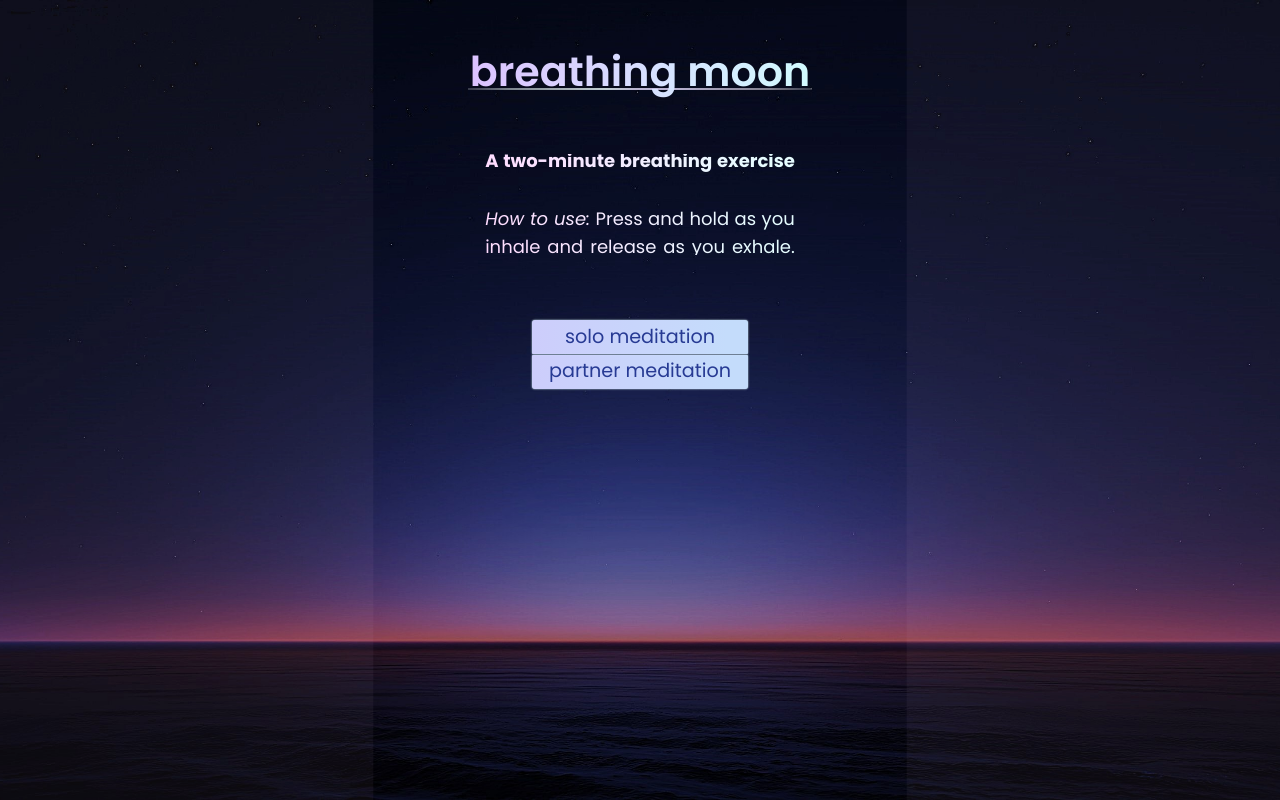
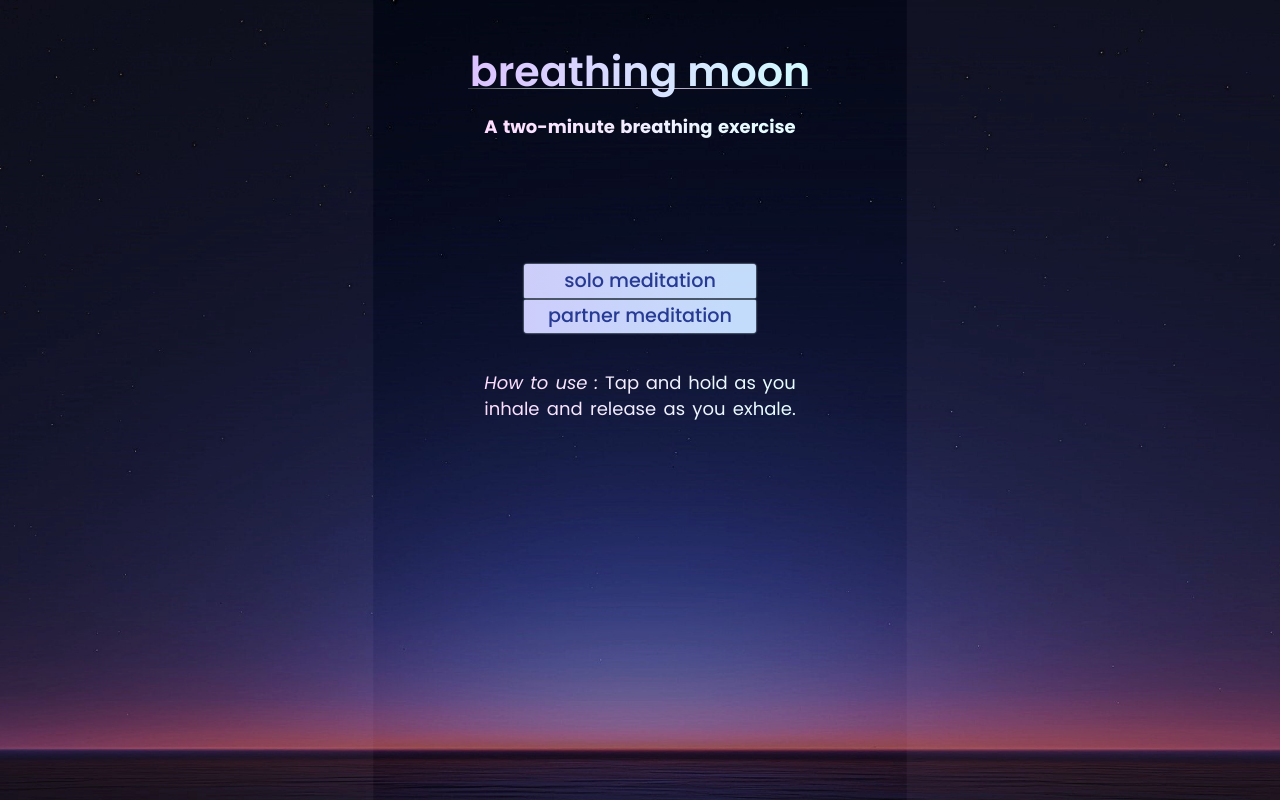
Before and after one commit to philshams/breathe, a Flask app: page / in a window 1280 px wide. Run offline with Flask 3, Linux system fonts and the light colour scheme; some libraries are stand-ins or nearby versions.

Commit message:
cosmetic/text updates

```diff
--- a/templates/daily.html
+++ b/templates/daily.html
@@ -146,7 +146,12 @@
                 meditationCanvas.width = window.innerWidth;
                 meditationCanvas.height = window.innerHeight;
                 x_pos = meditationCanvas.width / 2;
-                screen_size_factor = (window.innerHeight / 2100) / 0.5;
+                if (mode == "solo") {
+                    screen_size_factor = 1.2 * (window.innerHeight / 2200) / 0.5;
+                } else {
+                    screen_size_factor = (window.innerHeight / 2200) / 0.5;
+                }
+
                 circle_client.x = x_pos;
                 circle_server.x = x_pos;
             }
@@ -224,10 +229,12 @@
                     }
 
                     if (mode == "pair") {
-                        const titan_server = document.getElementById("titan_server");
+                        const moon_partner = document.getElementById("moon_partner");
+                        const moon_partner2 = document.getElementById("moon_partner2");
                         const moon_client = document.getElementById("moon_client");
                         adjust_image(moon_client, circle_client, 1.75, 1.0)
-                        adjust_image(titan_server, circle_server, -1.75, 1.1)
+                        adjust_image(moon_partner, circle_server, -1.75, 1.1)
+                        adjust_image(moon_partner2, circle_server, -1.75, 1.1)
 
                         drawOuterCircle(circle_client);
                         drawOuterCircle(circle_server);
@@ -265,15 +272,15 @@
             function partner_prompt() {
                 const instructions2 = document.getElementById("instructions2");
                 display_prompt()
-                if (partner_id == 0){
-                    instructions2.textContent = "The next person to press 'partner meditation' will join this session."
-                    instructions2.style.fontSize = "2.8vh"
-                } else {
-                    instructions2.textContent = "Someone is here!"
+                if (partner_id != 0){
+
+                    instructions2.textContent = "Someone is here"
                     instructions2.style.fontSize = "3.1vh"
 
-                    const titan_server = document.getElementById("titan_server");
-                    titan_server.style.display = ""
+                    const moon_partner = document.getElementById("moon_partner");
+                    moon_partner.style.display = ""
+                    const moon_partner2 = document.getElementById("moon_partner2");
+                    moon_partner2.style.display = "none"
                 }
             }
 
@@ -496,9 +503,13 @@
 
             function start_session_solo() {
 
+                resizeCanvas()
                 start_session()
                 history.pushState({}, "", "#solo");
                 mode = "solo"
+
+                const instructions2 = document.getElementById("instructions2");
+                instructions2.textContent = "Take a deep breath"
 
             }
 
@@ -509,12 +520,8 @@
 
                 start_session()
 
-                // const titan_server = document.getElementById("titan_server");
-                // titan_server.style.display = ""
-
-                const instructions2 = document.getElementById("instructions2");
-                instructions2.textContent = "The next person to press 'partner meditation' will join this session."
-                instructions2.style.fontSize = "2.8vh"
+                const moon_partner2 = document.getElementById("moon_partner2");
+                moon_partner2.style.display = ""
 
                 circle_client.radius = start_radius * 0.9
                 circle_server.radius = start_radius * 0.9
@@ -607,45 +614,15 @@
                     fullscreen_factor = 1.
                 }
 
-                circle_client.y = fullscreen_factor * window.innerHeight * 0.76 - 2.2 * circle_client.radius * screen_size_factor / fullscreen_factor
+                if (mode == "solo") {
+                    circle_client.y = fullscreen_factor * window.innerHeight * 0.8 - 2.2 * circle_client.radius * screen_size_factor / fullscreen_factor
+                }
 
                 if (mode == "pair") {
+                    circle_client.y = fullscreen_factor * window.innerHeight * 0.76 - 2.2 * circle_client.radius * screen_size_factor / fullscreen_factor
+
                     circle_server.y = fullscreen_factor * window.innerHeight * 0.76 - 2.2 * circle_server.radius * screen_size_factor / fullscreen_factor
                 }
-            }
-
-            function get_robot_event(circle, last_event_server) {
-
-                const instructions2 = document.getElementById("instructions2");
-                cur_time = (new Date).getTime()
-
-                if (num_breaths > 1) {
-                    extra_time = 750
-                } else {
-                    extra_time = 0
-                }
-
-
-                if (((cur_time - exhale_time) > 4200 && instructions2.textContent == "Breathe out - release") || num_breaths == 0) {
-                    display_prompt()
-                    instructions2.textContent = "Breathe in - hold"
-                    instructions2.style.top = "60%"
-                    inhale_time = (new Date).getTime()
-                }
-                if (((cur_time - exhale_time) > 5000 || last_event == "inhale") && last_event_server == "exhale") {
-                    return "inhale"
-                }
-                if ((cur_time - inhale_time) > (3550 + extra_time*3/2) && instructions2.textContent == "Breathe in - hold") { //
-                    display_prompt()
-                    instructions2.textContent = "Breathe out - release"
-                    instructions2.style.top = "2vh"
-                    exhale_time = (new Date).getTime()
-                }
-                if (((cur_time - hold_time) > (2250 + extra_time/2) || last_event == "exhale") && instructions2.textContent == "Breathe out - release") {
-                    return "exhale"
-                }
-
-                return last_event_server
             }
 
 
@@ -712,10 +689,11 @@
 </script>
 <style>
 
-    .start-button {
+
+    .together-button {
         position: absolute;
-        top:  45.71vh;
-        left: calc(50% - 11.5vh);
+        top:  37.45vh;
+        left: calc(50% - 14.5vh);
         background-image: linear-gradient(to right, rgb(210,210,255) 0%, rgb(200,225,255) 90%);
         border: none;
         opacity: 0.98;
@@ -727,45 +705,13 @@
         border-bottom-left-radius: 3px;
         border-bottom-right-radius: 3px;
         display: block;
-        width:  23vh;
-        height:  4.2vh;
-        line-height: 0px;
-        padding-bottom: 2px;
-        font-size: 2.5vh;
-        font-family: poppins;
-        font-weight: 400;
-        box-shadow:
-        0px 0px 2px 0px lightcyan;
-    }
-
-    .start-button:hover {
-        box-shadow:
-        0px 0px 5px 0px lightcyan;
-        opacity: 1.0;
-    }
-
-    .together-button {
-        position: absolute;
-        top:  44.4vh;
-        left: calc(50% - 13.5vh);
-        background-image: linear-gradient(to right, rgb(210,210,255) 0%, rgb(200,225,255) 90%);
-        border: none;
-        opacity: 0.98;
-        text-align: center;
-        color: rgb(40,60,150);
-        /* color: royalblue;  */
-        cursor:  pointer;
-        border-radius: 1px;
-        border-bottom-left-radius: 3px;
-        border-bottom-right-radius: 3px;
-        display: block;
-        width:  27vh;
+        width:  29vh;
         height:  4.2vh;
         line-height: 0px;
         padding-bottom: 2px;
         font-size: 2.4vh;
         font-family: poppins;
-        font-weight: 400;
+        font-weight: 500;
         box-shadow:
         0px 0px 2px 0px lightcyan;
     }
@@ -778,8 +724,8 @@
 
     .guided-button {
         position: absolute;
-        top:  39.99vh;
-        left: calc(50% - 13.5vh);
+        top:  32.99vh;
+        left: calc(50% - 14.5vh);
         background-image: linear-gradient(to right, rgb(210,210,255) 0%, rgb(200,225,255) 90%);
         border: none;
         opacity: 0.98;
@@ -791,13 +737,13 @@
         border-top-left-radius: 3px;
         border-top-right-radius: 3px;
         display: block;
-        width:  27vh;
+        width:  29vh;
         height:  4.3vh;
         line-height: 0px;
         padding-bottom: 2px;
         font-size: 2.4vh;
         font-family: poppins;
-        font-weight: 400;
+        font-weight: 500;
         box-shadow:
         0px 0px 2px 0px lightcyan;
     }
@@ -854,19 +800,19 @@
 
 <body>
 
-        <hr id = "line1" class="hr-style" style="position: absolute; top: 8.50vh; left: calc(50% - 4.3em); font-size: 5vh; width: 8.6em; text-align: center;">
+        <hr id = "line1" class="hr-style" style="position: absolute; top: 8.46vh; left: calc(50% - 4.3em); font-size: 5vh; width: 8.6em; text-align: center;">
 
         <p class="noselect grad2" id = "header" style="position: absolute; left: calc(50%-5em); top: 0vh; width: 10em; text-align: center; font-size: 5.15vh; font-weight: 600; font-family: poppins;">breathing moon</p>
 
-        <img class="noselect" id="moon2" src="{{url_for('static', filename='moon2.png')}}" style=" position: absolute; top: 220px; width: 200px; text-align: center; height: auto; display: none; pointer-events: none;" alt="moon" />
+        <img class="noselect" id="moon_partner" src="{{url_for('static', filename='titan.png')}}" style=" position: absolute; top: 220px; width: 200px; text-align: center; height: auto; display: none; pointer-events: none;" alt="moon_partner" />
 
-        <img class="noselect" id="titan_server" src="{{url_for('static', filename='titan.png')}}" style=" position: absolute; top: 220px; width: 200px; text-align: center; height: auto; display: none; pointer-events: none;" alt="titan_server" />
+        <img class="noselect" id="moon_partner2" src="{{url_for('static', filename='titan2.png')}}" style=" position: absolute; top: 220px; width: 200px; text-align: center; height: auto; display: none; pointer-events: none;" alt="No one else is in the breathing room" />
 
         <img class="noselect" id="moon_client" src="{{url_for('static', filename='moon.png')}}" style=" position: absolute; top: 220px; width: 200px; text-align: center; height: auto; display: none; pointer-events: none;" alt="moon_client" />
 
-        <p class="noselect grad" id="instructions" style="position: absolute; top: 17vh; left: calc(50% - 8.6em); width: 17.2em; text-align: justify; text-align-last: justify; font-size: 2.25vh; line-height: 1.8vh; font-family: poppins; font-weight: 400;"><a style = "font-weight: 700;">A two-minute breathing exercise</a><br /><br /><br /><br /><a style="font-style: italic;">How to use:</a> Press and hold as you <br /><br />inhale and release as you exhale.</p>
+        <p class="noselect grad" id="instructions" style="position: absolute; top: 12vh; left: calc(50% - 8.65em); width: 17.3em; text-align: justify; text-align-last: justify; font-size: 2.25vh; line-height: 3.2vh; font-family: poppins; font-weight: 400;"><a style = "font-weight: 700;">A two-minute breathing exercise</a><br /><br /><br /><br /><br /><br /><br /><br /><br /><br /><a style="font-style: italic;">How to use :</a> Tap and hold as you <br />inhale and release as you exhale.</p>
 
-        <p class="noselect grad2" id="instructions2" style="position: absolute; top: 2vh; left: calc(50% - 8.5em); width: 17em; text-align: center; font-size: 3.2vh; opacity: 1.0; font-family: poppins; font-weight: 700; display: none">Take a deep breath</p>
+        <p class="noselect grad2" id="instructions2" style="position: absolute; top: 2vh; left: calc(50% - 6.5em); width: 13em; text-align: center; font-size: 2.8vh; opacity: 1.0; font-family: poppins; font-weight: 700; display: none">The next person to select <br />"partner meditation" <br />will join you here</p>
 
         <p class="noselect" id="instructions3" style="position: absolute; top: 120px; left: calc(50% - 300px); width: 600px; text-align: center; font-size: 32px; line-height: 32px; opacity: 1.0; font-family: poppins; font-weight: 200; color: lightcyan; text-shadow: 0 0 3px lightblue; display: none"></p>
 
```
Also changed, not shown: static/duskier.jpg (deleted), static/dusky.jpg, static/moon - Copy.png (deleted), static/moon2.png (deleted), static/moon_backup.png (deleted), static/moon_cursor.png (deleted), static/titan2.png (added).
